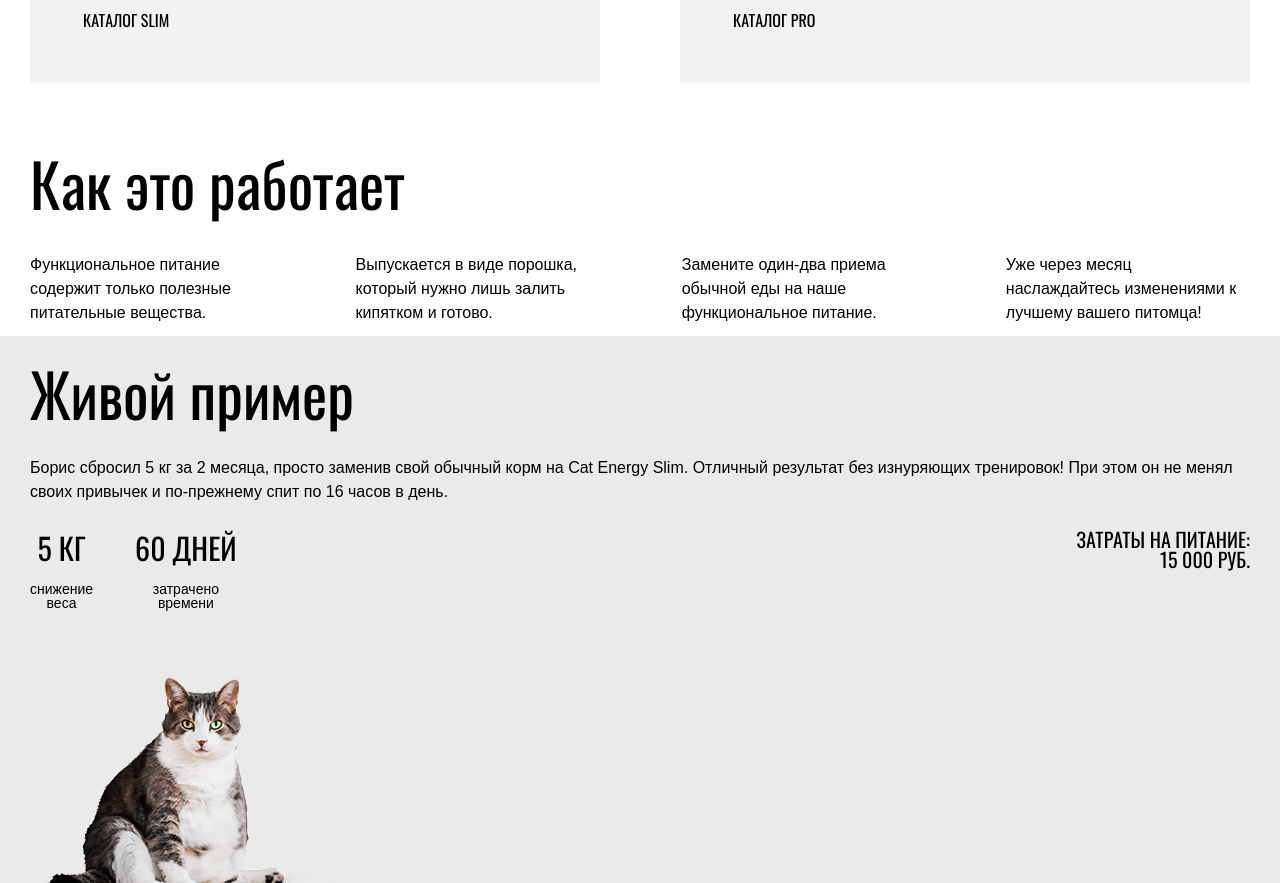
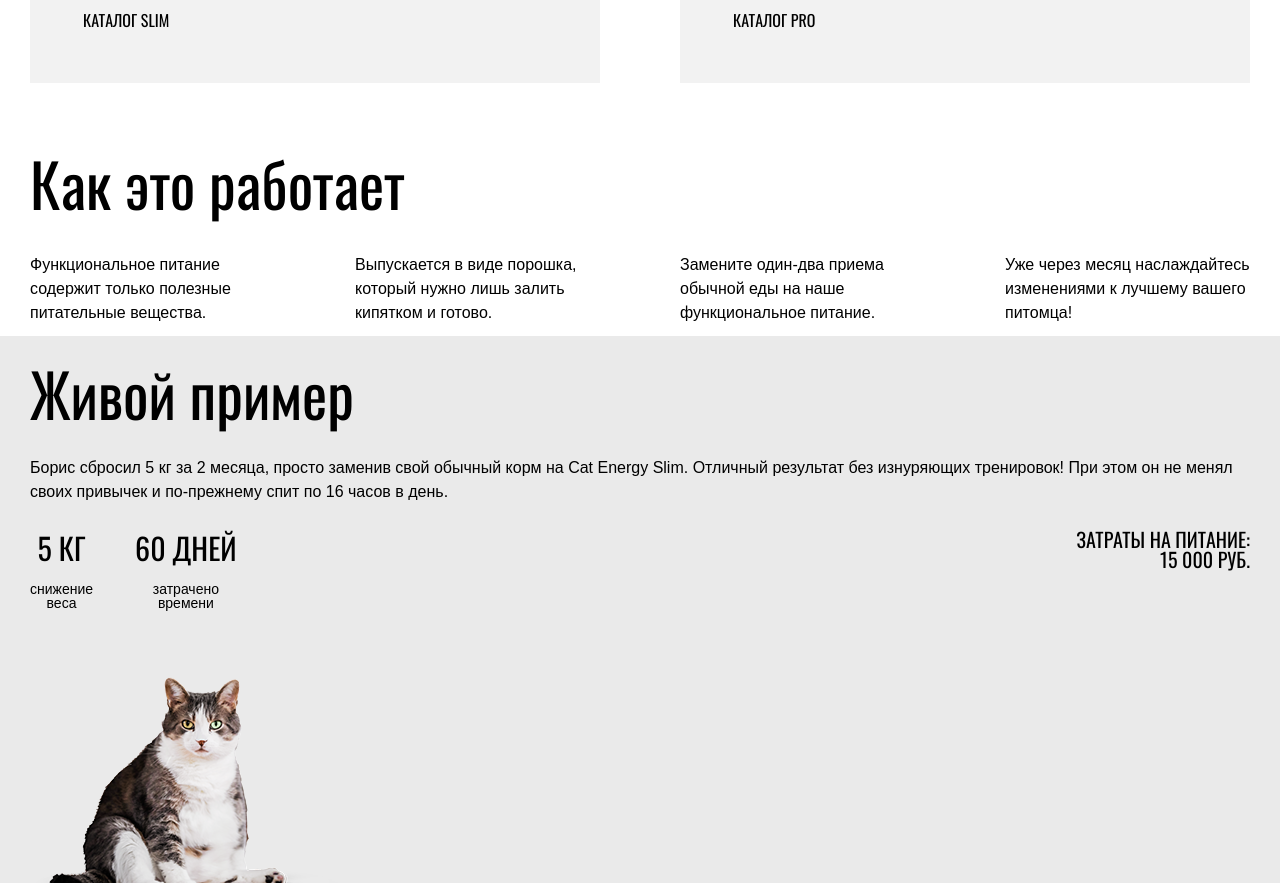
Before and after one commit to lynx-boop/1814839-cat-energy-23, a website: page source/index.html in a window 1280 px wide. Shown: the part 1141-2024 px from the top of the page. Drawn offline with nearby package versions, Linux system fonts and the light colour scheme; files that its build step writes are made by us from their sources; files whose address does not match are found by name.

Commit message:
верстает сетку на гридах
Signed-off-by: lynx-boop <shimukurumhi@gmail.com>

```diff
--- a/source/index.html
+++ b/source/index.html
@@ -83,7 +83,8 @@
       </div>
     </section>
 
-    <section class="how-it-works wrapper">
+    <section class="how-it-works">
+      <div class="wrapper">
         <h2 class="how-it-works__title">Как это работает</h2>
 
         <ul class="how-it-works__list list-reset">
@@ -96,7 +97,7 @@
           <li class="how-it-works__item how-it-works__item--scales">Уже через месяц наслаждайтесь изменениями к лучшему
             вашего питомца!</li>
         </ul>
-      <!-- Делаем изображения в ::before background-image-->
+      </div>
     </section>
 
     <section class="example">
--- a/source/sass/blocks/how-it-works.scss
+++ b/source/sass/blocks/how-it-works.scss
@@ -40,15 +40,15 @@
 
   @media (min-width: $tablet-width) {
     display: grid;
-    grid-template-columns: 1fr 1fr;
-    gap: 37px 153px;
+    grid-template-columns: 1fr 1fr 1fr 1fr;
+    grid-template-rows: 1fr 1fr;
+    gap: 90px 60px;
     justify-content: space-between;
   }
 
   @media (min-width: $desktop-width) {
-    display: flex;
-    flex-direction: row;
-    column-gap: 75px;
+    grid-template-rows: 1fr;
+    gap: 80px;
     justify-content: space-between;
   }
 }
@@ -56,6 +56,70 @@
 .how-it-works__item {
   margin: 0;
   padding-left: 80px;
+
+  &--leaf {
+    @media (min-width: $tablet-width) {
+      grid-column-start: 1;
+      grid-column-end: 3;
+      grid-row-start: 1;
+      grid-row-end: 2;
+    }
+
+    @media (min-width: $desktop-width) {
+      grid-column-start: 1;
+      grid-column-end: 2;
+      grid-row-start: 1;
+      grid-row-end: 2;
+    }
+  }
+
+  &--boil {
+    @media (min-width: $tablet-width) {
+      grid-column-start: 3;
+      grid-column-end: 5;
+      grid-row-start: 1;
+      grid-row-end: 2;
+    }
+
+    @media (min-width: $desktop-width) {
+      grid-column-start: 2;
+      grid-column-end: 3;
+      grid-row-start: 1;
+      grid-row-end: 2;
+    }
+  }
+
+  &--cutlery {
+    @media (min-width: $tablet-width) {
+      grid-column-start: 1;
+      grid-column-end: 3;
+      grid-row-start: 2;
+      grid-row-end: 3;
+    }
+
+    @media (min-width: $desktop-width) {
+      grid-column-start: 3;
+      grid-column-end: 4;
+      grid-row-start: 1;
+      grid-row-end: 2;
+    }
+  }
+
+  &--scales {
+    @media (min-width: $tablet-width) {
+      grid-column-start: 3;
+      grid-column-end: 5;
+      grid-row-start: 2;
+      grid-row-end: 3;
+    }
+
+    @media (min-width: $desktop-width) {
+      grid-column-start: 4;
+      grid-column-end: 5;
+      grid-row-start: 1;
+      grid-row-end: 2;
+    }
+  }
 
   &:not(:first-child) {
     margin-top: 24px;
```
Lines whose indentation alone changed are shown as unchanged.
